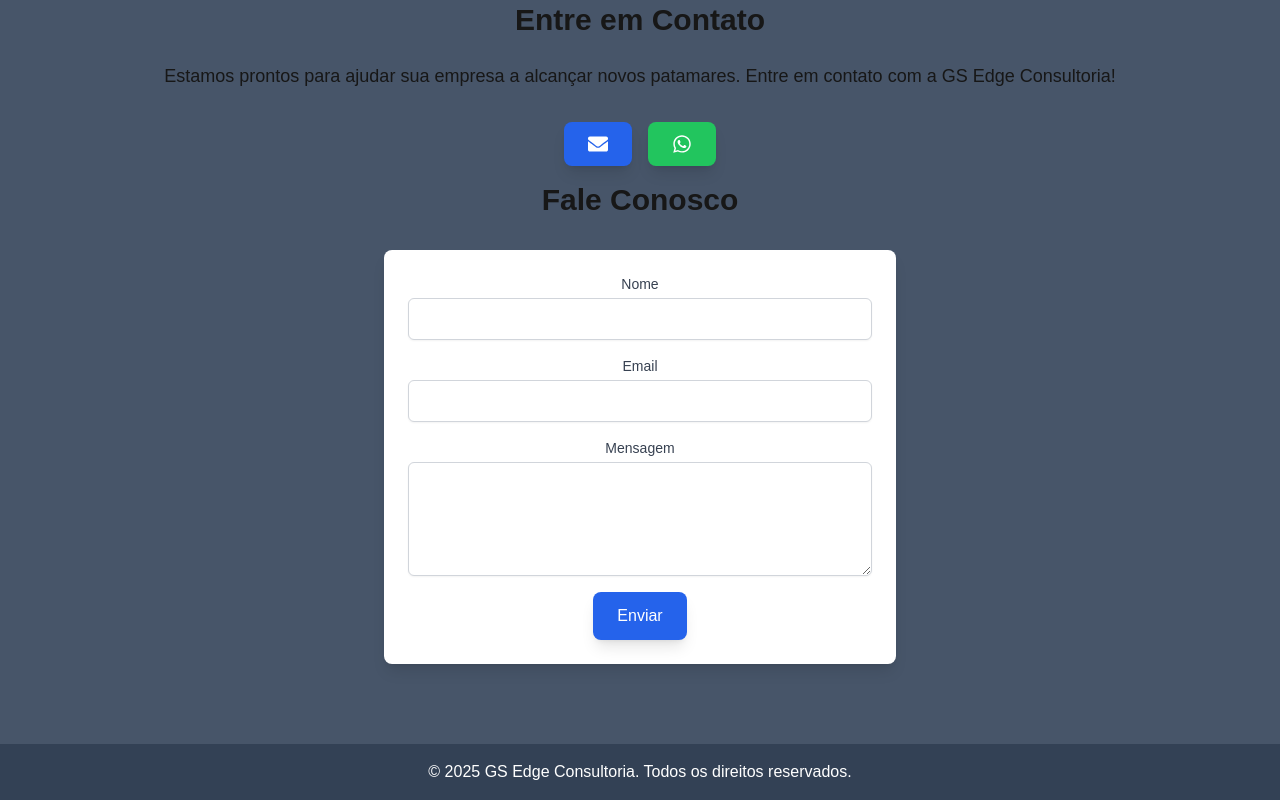
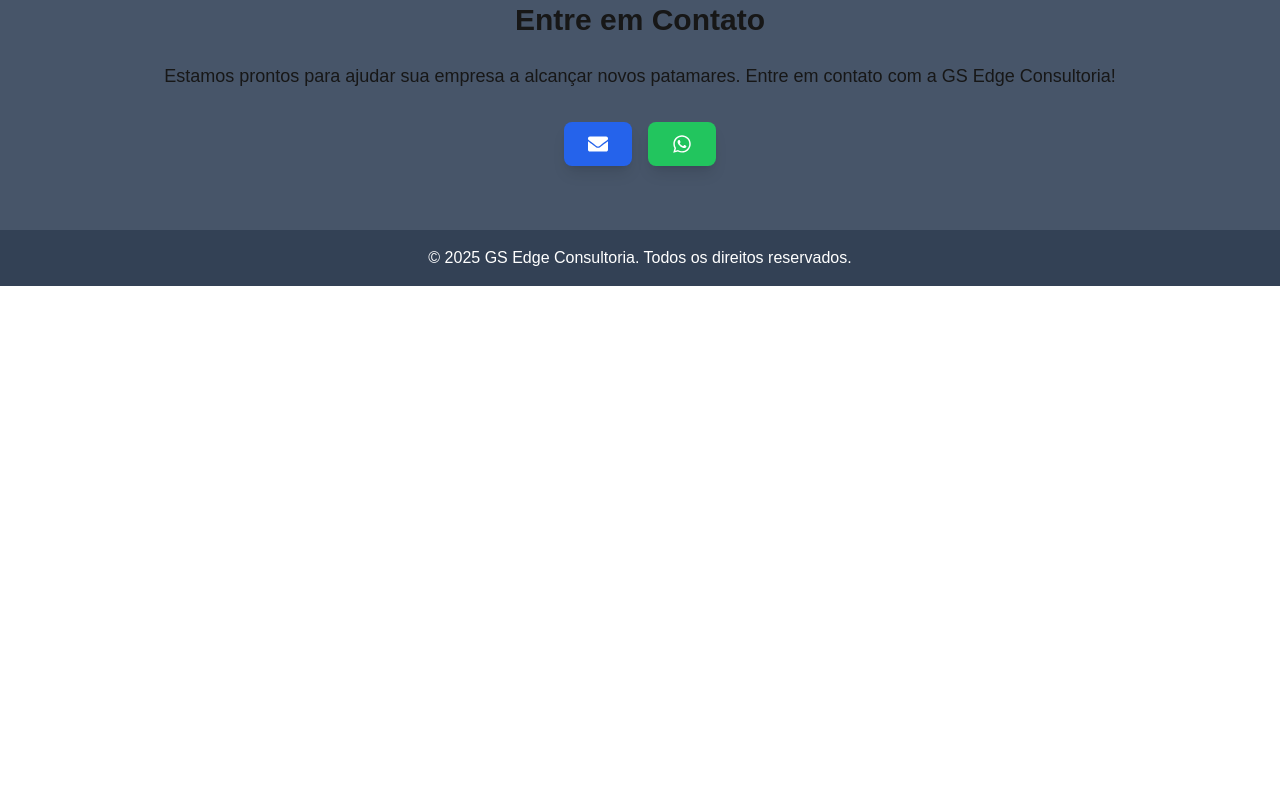
Before and after one commit to gabrielmenezes/gs-edge-site, a Next.js app: page / in a window 1280 px wide. Shown: the part 1916-2716 px from the top of the page. After the commit the page ends 2202 px from the top, so only its background shows below. Built offline with nearby package versions, Linux system fonts and the light colour scheme.

Commit message:
bug: remove contact form

```diff
--- a/app/components/Contact.tsx
+++ b/app/components/Contact.tsx
@@ -1,5 +1,4 @@
 import { FaEnvelope, FaWhatsapp } from "react-icons/fa";
-import ContactForm from "./FormContato";
 
 export default function Contact() {
 
@@ -31,7 +30,6 @@
                         <FaWhatsapp size={20} />
                     </a>
                 </div>
-                <ContactForm />
             </div>
         </section>
     );
```
Also changed, not shown: package.json (+12 -12 lines), 1 other file (tests, documents, lock files or other folders).
